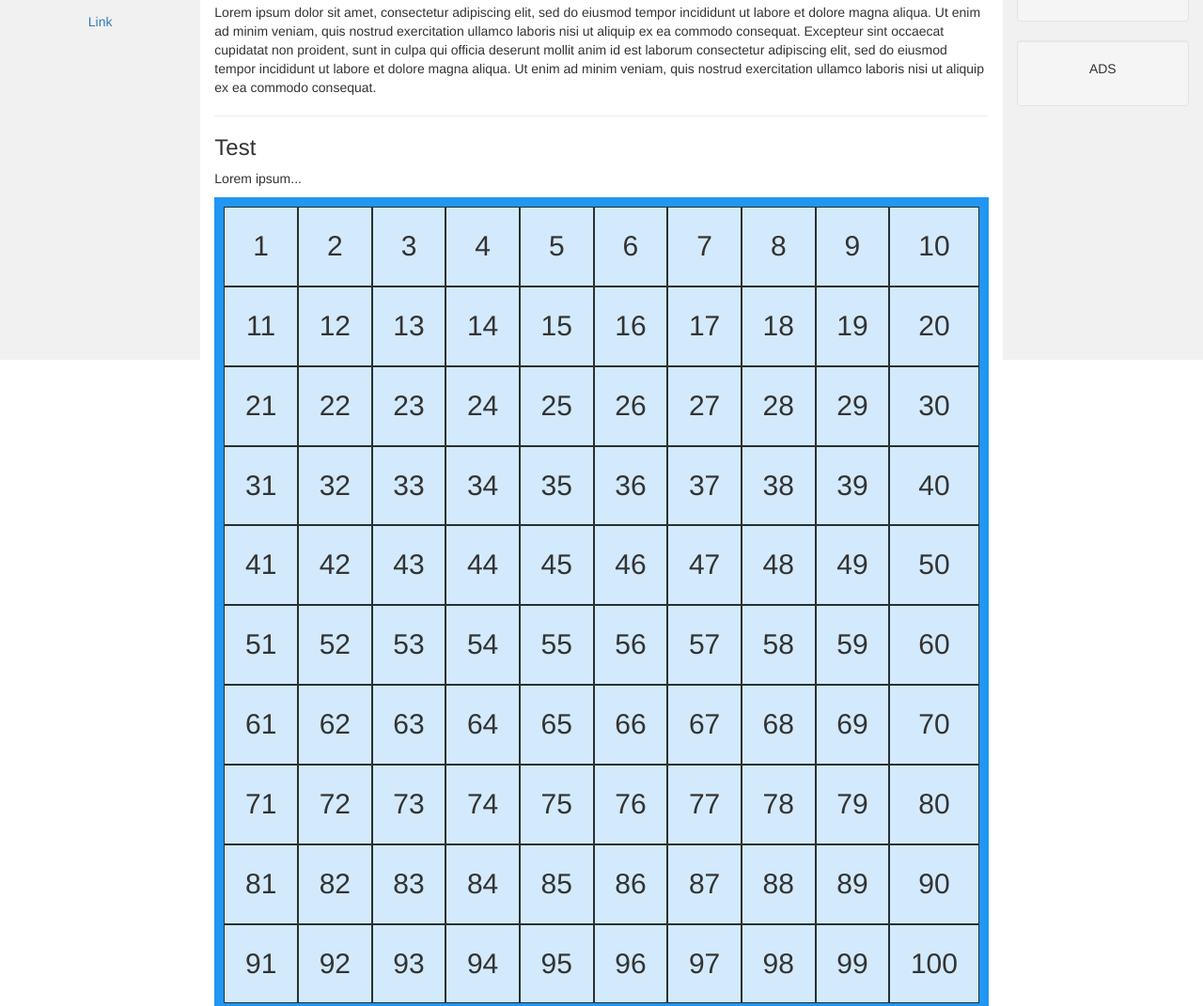
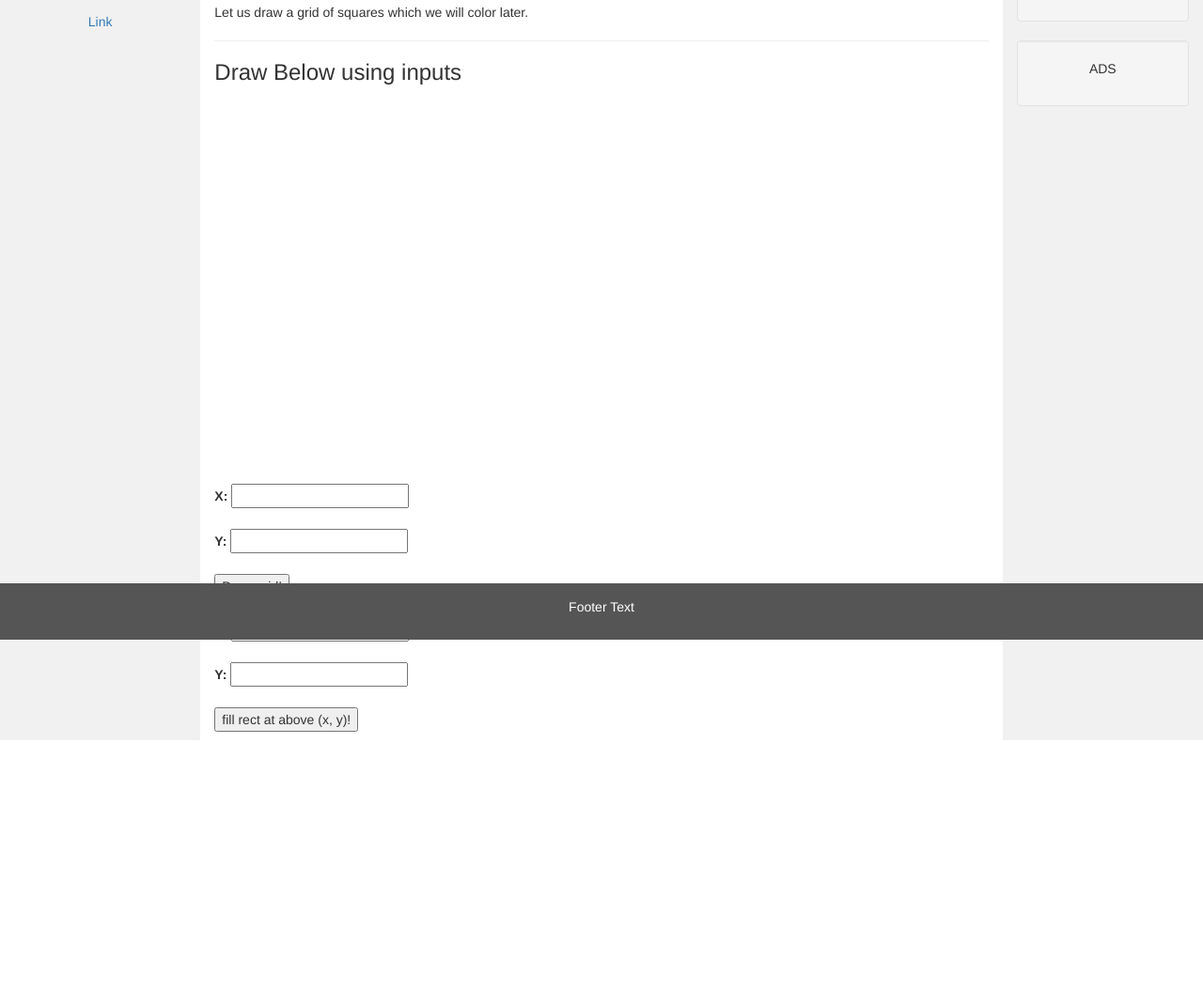
Before and after one commit to TheBuilderHero/TheBuilderHero.github.io, a plain HTML site: page index.html in a window 1280 px wide. Shown: the part 119-1190 px from the top of the page at 94% size. After the commit the page ends 918 px from the top, so only its background shows below. Drawn offline with nearby package versions, Linux system fonts and the light colour scheme.

Commit message:
Made javascript for program to add grid.

```diff
--- a/index.html
+++ b/index.html
@@ -1,12 +1,13 @@
 <!DOCTYPE html>
 <html lang="en">
 <head>
-  <title>Bootstrap Example</title>
+  <title>Painting Grid</title>
   <meta charset="utf-8">
   <meta name="viewport" content="width=device-width, initial-scale=1">
   <link rel="stylesheet" href="https://maxcdn.bootstrapcdn.com/bootstrap/3.4.1/css/bootstrap.min.css">
   <script src="https://ajax.googleapis.com/ajax/libs/jquery/3.6.4/jquery.min.js"></script>
   <script src="https://maxcdn.bootstrapcdn.com/bootstrap/3.4.1/js/bootstrap.min.js"></script>
+	<script src="./myjs.js"></script>
   <style>
     /* Remove the navbar's default margin-bottom and rounded borders */
     .navbar {
@@ -29,6 +30,10 @@
       background-color: #555;
       color: white;
       padding: 15px;
+        position: fixed;
+        left: 0;
+        bottom: 0;
+        width: 100%;
     }
 
     /* On small screens, set height to 'auto' for sidenav and grid */
@@ -45,7 +50,7 @@
 	.grid-container {
 	  display: grid;
 	  grid-template-columns: auto auto auto auto auto auto auto auto auto auto;
-	  background-color: #2196F3;
+	  background-color: unset;
 	  padding: 10px;
 	}
 	.grid-item {
@@ -73,6 +78,9 @@
 	  border: 3px solid #a07;
 	}
 
+    .sidenav{
+        height: 190%;
+    }
 	body {
 	  margin:0;
 	}
@@ -95,8 +103,7 @@
       <ul class="nav navbar-nav">
         <li class="active"><a href="#">Home</a></li>
         <li><a href="#">About</a></li>
-        <li><a href="#">Projects</a></li>
-        <li><a href="#">Contact</a></li>
+        <li><a href="#">Usage</a></li>
       </ul>
       <ul class="nav navbar-nav navbar-right">
         <li><a href="#"><span class="glyphicon glyphicon-log-in"></span> Login</a></li>
@@ -114,115 +121,24 @@
     </div>
     <div class="col-sm-8 text-left">
       <h1>Welcome</h1>
-      <p>Lorem ipsum dolor sit amet, consectetur adipiscing elit, sed do eiusmod tempor incididunt ut labore et dolore magna aliqua. Ut enim ad minim veniam, quis nostrud exercitation ullamco laboris nisi ut aliquip ex ea commodo consequat. Excepteur sint occaecat cupidatat non proident, sunt in culpa qui officia deserunt mollit anim id est laborum consectetur adipiscing elit, sed do eiusmod tempor incididunt ut labore et dolore magna aliqua. Ut enim ad minim veniam, quis nostrud exercitation ullamco laboris nisi ut aliquip ex ea commodo consequat.</p>
+      <p>Let us draw a grid of squares which we will color later.</p>
       <hr>
-      <h3>Test</h3>
-      <p>Lorem ipsum...</p>
+      <h3>Draw Below using inputs</h3>
+		<p><canvas id="canvas" width="400" height="400" role="presentation"></canvas></p>
+		<label for="l_x">X:</label>
+		<input type="number" id="l_x" name="l_x"><br><br>
+		<label for="l_y">Y:</label>
+		<input type="number" id="l_y" name="l_y"><br><br>
+		<button type="button" onclick="draw();">Draw grid!</button><br><br>
+        <label for="l_x_i">X:</label>
+        <input type="number" id="l_x_i" name="l_x_i"><br><br>
+        <label for="l_y_i">Y:</label>
+        <input type="number" id="l_y_i" name="l_y_i"><br><br>
+        <button type="button" onclick="fill();">fill rect at above (x, y)!</button>
 	  <div class="grid-container">
-		  <div class="grid-item">1</div>
-		  <div class="grid-item">2</div>
-		  <div class="grid-item">3</div>
-		  <div class="grid-item">4</div>
-		  <div class="grid-item">5</div>
-		  <div class="grid-item">6</div>
-		  <div class="grid-item">7</div>
-		  <div class="grid-item">8</div>
-		  <div class="grid-item">9</div>
-		  <div class="grid-item">10</div>
-		  <div class="grid-item">11</div>
-		  <div class="grid-item">12</div>
-		  <div class="grid-item">13</div>
-		  <div class="grid-item">14</div>
-		  <div class="grid-item">15</div>
-		  <div class="grid-item">16</div>
-		  <div class="grid-item">17</div>
-		  <div class="grid-item">18</div>
-		  <div class="grid-item">19</div>
-		  <div class="grid-item">20</div>
-
-		  <div class="grid-item">21</div>
-		  <div class="grid-item">22</div>
-		  <div class="grid-item">23</div>
-		  <div class="grid-item">24</div>
-		  <div class="grid-item">25</div>
-		  <div class="grid-item">26</div>
-		  <div class="grid-item">27</div>
-		  <div class="grid-item">28</div>
-		  <div class="grid-item">29</div>
-		  <div class="grid-item">30</div>
-		  <div class="grid-item">31</div>
-		  <div class="grid-item">32</div>
-		  <div class="grid-item">33</div>
-		  <div class="grid-item">34</div>
-		  <div class="grid-item">35</div>
-		  <div class="grid-item">36</div>
-		  <div class="grid-item">37</div>
-		  <div class="grid-item">38</div>
-		  <div class="grid-item">39</div>
-		  <div class="grid-item">40</div>
-		  <div class="grid-item">41</div>
-		  <div class="grid-item">42</div>
-		  <div class="grid-item">43</div>
-		  <div class="grid-item">44</div>
-		  <div class="grid-item">45</div>
-		  <div class="grid-item">46</div>
-		  <div class="grid-item">47</div>
-		  <div class="grid-item">48</div>
-		  <div class="grid-item">49</div>
-		  <div class="grid-item">50</div>
-		  <div class="grid-item">51</div>
-		  <div class="grid-item">52</div>
-		  <div class="grid-item">53</div>
-		  <div class="grid-item">54</div>
-		  <div class="grid-item">55</div>
-		  <div class="grid-item">56</div>
-		  <div class="grid-item">57</div>
-		  <div class="grid-item">58</div>
-		  <div class="grid-item">59</div>
-		  <div class="grid-item">60</div>
-		  <div class="grid-item">61</div>
-		  <div class="grid-item">62</div>
-		  <div class="grid-item">63</div>
-		  <div class="grid-item">64</div>
-		  <div class="grid-item">65</div>
-		  <div class="grid-item">66</div>
-		  <div class="grid-item">67</div>
-		  <div class="grid-item">68</div>
-		  <div class="grid-item">69</div>
-		  <div class="grid-item">70</div>
-		  <div class="grid-item">71</div>
-		  <div class="grid-item">72</div>
-		  <div class="grid-item">73</div>
-		  <div class="grid-item">74</div>
-		  <div class="grid-item">75</div>
-		  <div class="grid-item">76</div>
-		  <div class="grid-item">77</div>
-		  <div class="grid-item">78</div>
-		  <div class="grid-item">79</div>
-		  <div class="grid-item">80</div>
-		  <div class="grid-item">81</div>
-		  <div class="grid-item">82</div>
-		  <div class="grid-item">83</div>
-		  <div class="grid-item">84</div>
-		  <div class="grid-item">85</div>
-		  <div class="grid-item">86</div>
-		  <div class="grid-item">87</div>
-		  <div class="grid-item">88</div>
-		  <div class="grid-item">89</div>
-		  <div class="grid-item">90</div>
-		  <div class="grid-item">91</div>
-		  <div class="grid-item">92</div>
-		  <div class="grid-item">93</div>
-		  <div class="grid-item">94</div>
-		  <div class="grid-item">95</div>
-		  <div class="grid-item">96</div>
-		  <div class="grid-item">97</div>
-		  <div class="grid-item">98</div>
-		  <div class="grid-item">99</div>
-		  <div class="grid-item">100</div>
 		</div>
 			</div>
-			<div class="col-sm-2 sidenav">
+			<div class="col-sm-2 sidenav" style="padding-bottom: 60px">
 			  <div class="well">
 				<p>ADS</p>
 			  </div>
--- /dev/null
+++ b/myjs.js
@@ -0,0 +1,34 @@
+function draw() {
+    const ctx = document.getElementById("canvas").getContext("2d");
+    var x = document.getElementById("l_x").value;
+    var y = document.getElementById("l_y").value;
+    console.log(x);
+    console.log(y);
+    if(x>0 && x< 39 && y>0 && y < 39){
+        for (let i = 0; i < y; i++) {
+            for (let j = 0; j < x; j++) {
+                ctx.strokeStyle = `rgb(0, 0, 0)`;
+                ctx.beginPath();
+                ctx.rect(10+10*j,10+10*i,10,10);
+                ctx.stroke();
+            }
+        }
+    } else {
+        //output error message
+    }
+}
+
+function fill(){
+    const ctx = document.getElementById("canvas").getContext("2d");
+    var x = document.getElementById("l_x_i").value;
+    var y = document.getElementById("l_y_i").value;
+    if(x>0 && x< 39 && y>0 && y < 39) {
+        console.log(x);
+        console.log(y);
+        ctx.fillStyle = 'rgb(255,0,0)';
+        ctx.strokeStyle = `rgb(0, 0, 0)`;
+        ctx.fillRect(1+10 * x, 1+10 * y, 8, 8);
+    }
+}
+
+//draw();
```
